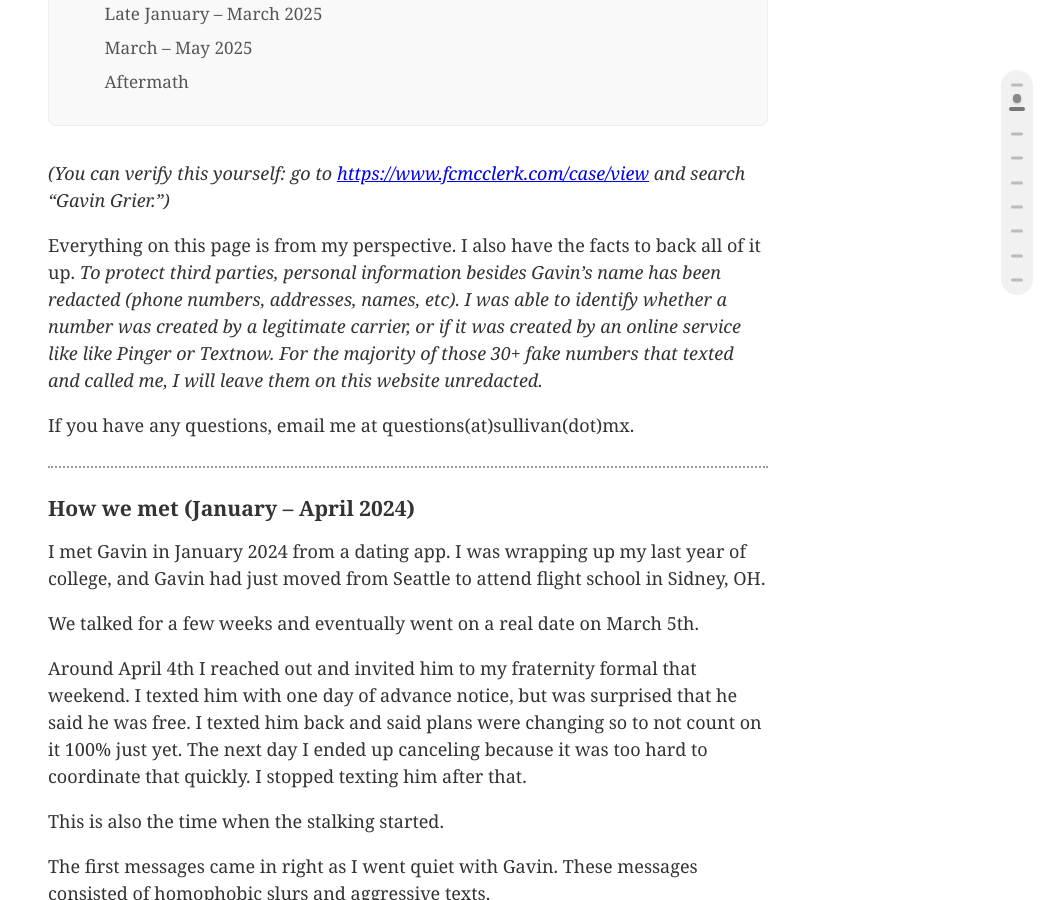
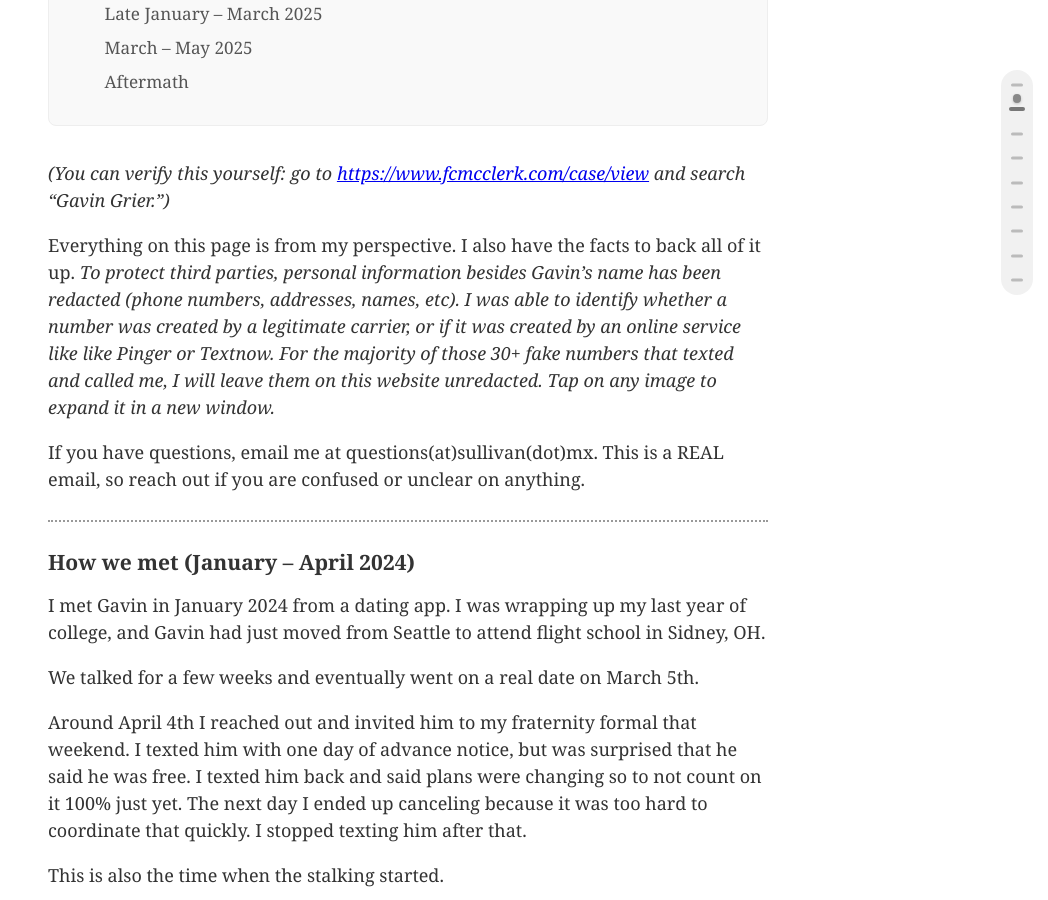
Before and after one commit to 0sps/sullivan.mx, a Jekyll site: the page built from _posts/2026-04-01-Gavin-Grier-stalker.md, in a window 1280 px wide and 900 px high, scrolled down 918 px. Shown: the whole window, without its empty margins (232-1280 px from the left). Built offline with Jekyll 4.4.1, drawn with Linux system fonts in a browser that asks for light colours.

Commit message:
Update 2026-04-01-Gavin-Grier-stalker.md

```diff
--- a/_posts/2026-04-01-Gavin-Grier-stalker.md
+++ b/_posts/2026-04-01-Gavin-Grier-stalker.md
@@ -21,9 +21,9 @@ I have learned that, unfortunately, Gavin has not stopped harassing others, and
 *(You can verify this yourself: go to [https://www.fcmcclerk.com/case/view](https://www.fcmcclerk.com/case/view) and search "Gavin Grier.")*
 
 
-Everything on this page is from my perspective. I also have the facts to back all of it up. *To protect third parties, personal information besides Gavin's name has been redacted (phone numbers, addresses, names, etc). I was able to identify whether a number was created by a legitimate carrier, or if it was created by an online service like like Pinger or Textnow. For the majority of those 30+ fake numbers that texted and called me, I will leave them on this website unredacted.*
+Everything on this page is from my perspective. I also have the facts to back all of it up. *To protect third parties, personal information besides Gavin's name has been redacted (phone numbers, addresses, names, etc). I was able to identify whether a number was created by a legitimate carrier, or if it was created by an online service like like Pinger or Textnow. For the majority of those 30+ fake numbers that texted and called me, I will leave them on this website unredacted. Tap on any image to expand it in a new window.*
 
- If you have any questions, email me at questions(at)sullivan(dot)mx.
+ If you have questions, email me at questions(at)sullivan(dot)mx. This is a REAL email, so reach out if you are confused or unclear on anything.
 
 
 ---
```
